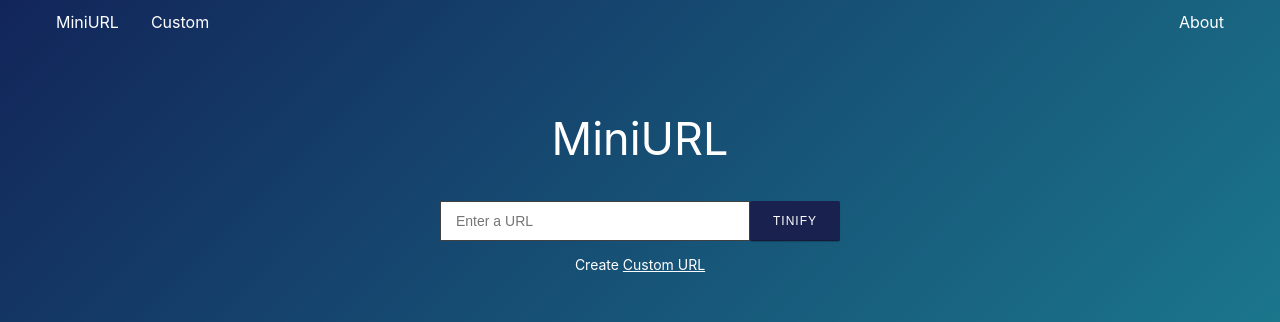
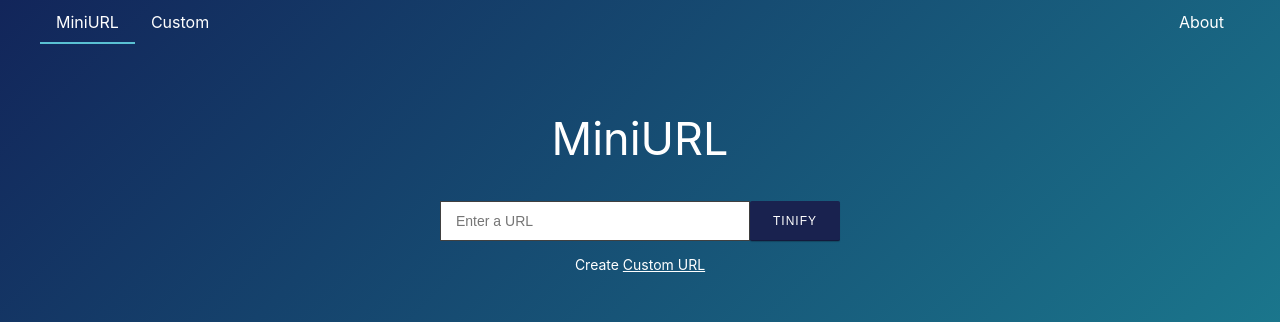
Before and after one commit to luisgarciaalanis/miniurl-react-2019, a React (Create React App) app: page /#/ in a window 1280 px wide. Shown: the top 322 px of the page. Built offline with nearby package versions, Linux system fonts and the light colour scheme.

Commit message:
css changes for menu underscore

```diff
--- a/src/components/AppFrame/AppFrame.tsx
+++ b/src/components/AppFrame/AppFrame.tsx
@@ -1,11 +1,12 @@
 import * as React from 'react';
 import Header from '../Header/Header';
+import { RouteComponentProps, withRouter } from 'react-router';
 
-class AppFrame extends React.Component {
+class AppFrame extends React.Component<RouteComponentProps> {
     public render() {
         return (
             <div>
-                <Header />
+                <Header {...this.props} />
                 <div className="content">
                     {this.props.children}
                 </div>
@@ -14,4 +15,4 @@ class AppFrame extends React.Component {
     }
 }
 
-export default AppFrame;
+export default withRouter(AppFrame);
--- a/src/components/Header/Header.scss
+++ b/src/components/Header/Header.scss
@@ -9,6 +9,7 @@
     .mv-nav-bar-right {
         float: right;
     }
+
     .mu-nav-bar {
         display: inline-block;
         list-style-type: none;
@@ -17,8 +18,30 @@
         overflow: hidden;
         background-color: transparent;
 
+
         li {
             float: left;
+            position: relative;
+
+            &.active::after {
+                content: "";
+                position: absolute;
+                bottom:0;
+                left: 0;
+                width: 100%;
+                height: 2px;
+                background-color: rgb(90, 193, 211);
+            }
+
+            &:hover::after {
+                content: "";
+                position: absolute;
+                bottom:0;
+                left: 0;
+                width: 100%;
+                height: 2px;
+                background-color: rgb(41, 106, 117);
+            }
 
             a {
                 display: block;
@@ -27,11 +50,6 @@
                 padding: 14px 16px;
                 text-decoration: none;
             }
-
-            a:hover, a.active {
-                color: $off-white;
-                text-decoration: underline;
-            }
         }
     }
 }
--- a/src/components/Header/Header.tsx
+++ b/src/components/Header/Header.tsx
@@ -1,17 +1,19 @@
 import * as React from 'react';
-import { Link } from 'react-router-dom';
+import { Link, RouteComponentProps } from 'react-router-dom';
 import { routes } from '../../Routes';
 
-class Header extends React.Component {
+class Header extends React.Component<RouteComponentProps> {
     render() {
+        const path = this.props.location.pathname;
+        console.log(path);
         return (
             <header className="header">
                 <ul className="mu-nav-bar">
-                    <li><Link to={routes.Home}>MiniURL</Link></li>
-                    <li><Link to={routes.Custom}>Custom</Link></li>
+                    <li className={path === routes.Home ? 'active' : ''}><Link to={routes.Home}>MiniURL</Link></li>
+                    <li className={path === routes.Custom ? 'active' : ''}><Link to={routes.Custom}>Custom</Link></li>
                 </ul>
                 <ul className="mu-nav-bar mv-nav-bar-right">
-                    <li><Link to={routes.About}>About</Link></li>
+                    <li className={path === routes.About ? 'active' : ''}><Link to={routes.About}>About</Link></li>
                 </ul>
             </header>
         );
--- a/src/pages/About/About.scss
+++ b/src/pages/About/About.scss
@@ -3,6 +3,7 @@
     max-width: 1200px;
     width: 100%;
     margin: 0 auto;
+    padding-bottom: 50px;
 
     .msg-box {
         display: block;
--- a/src/styles/base/global.scss
+++ b/src/styles/base/global.scss
@@ -11,6 +11,10 @@ body {
 html, body {
   height: 100%;
   background: #12255a;
+}
+
+#root {
+  min-height: 100%;
   background-image: linear-gradient(135deg, #12255a 0%, #1d8e9b 100%);
 }
 
```
Also changed, not shown: 1 other file (tests, documents, lock files or other folders).
